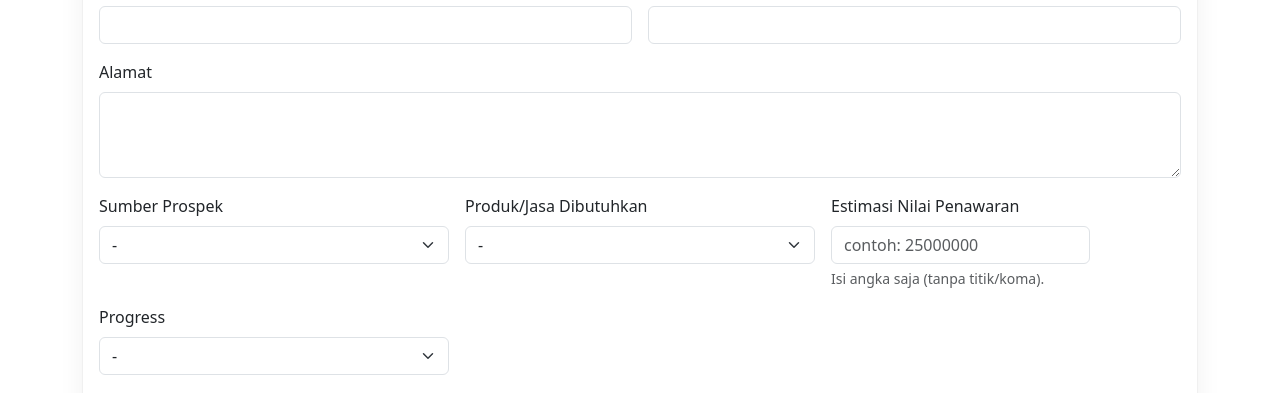
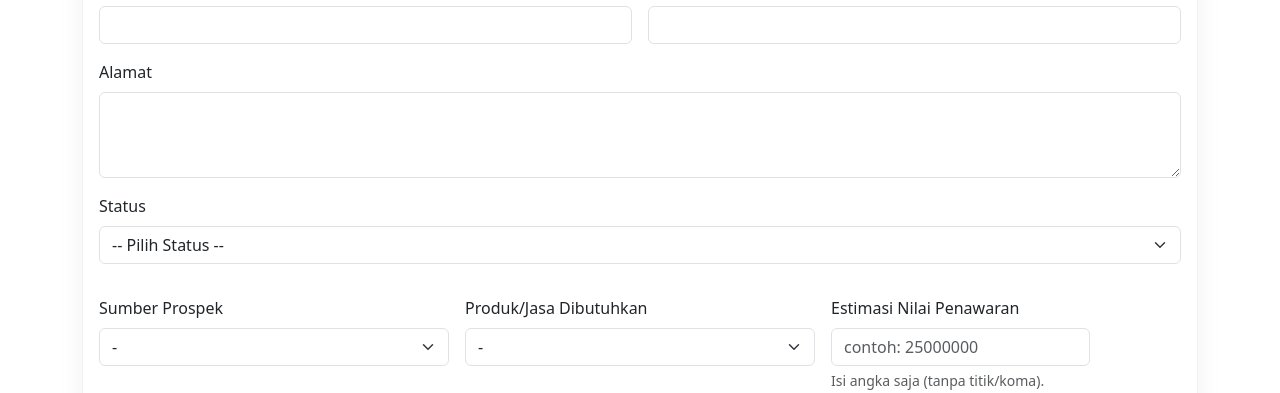
Before and after one commit to acis05/crm-acis, a Flask app: page /customers/new in a window 1280 px wide. Shown: the part 438-831 px from the top of the page. Run offline with Flask 3, Linux system fonts and the light colour scheme; the visitor is signed in with stand-in values (Sample User, id 1); parts of the project's set-up code (start-up, migrations or seed data) failed here and were passed over; some libraries are stand-ins or nearby versions.

Commit message:
update status1

```diff
--- a/app.py
+++ b/app.py
@@ -132,6 +132,8 @@ class Customer(db.Model):
 
     name = db.Column(db.String(160), nullable=False)
     salesman_name = db.Column(db.String(160), nullable=True)
+
+    status = db.Column(db.String(20), nullable=True)
 
     address = db.Column(db.Text, nullable=True)
     phone_wa = db.Column(db.String(80), nullable=True)
@@ -796,6 +798,7 @@ def customers_create():
         note_followup_lanjutan=request.form.get("note_followup_lanjutan", "").strip(),
         management_comment=request.form.get("management_comment", "").strip(),
         prospect_next_followup_date=to_date_or_none(request.form.get("prospect_next_followup_date")),
+        status=request.form.get("status"),
     )
 
     if not c.name:
@@ -852,6 +855,7 @@ def customers_update(customer_id: int):
     c.note_followup_awal = request.form.get("note_followup_awal", "").strip()
     c.note_followup_lanjutan = request.form.get("note_followup_lanjutan", "").strip()
     c.management_comment = request.form.get("management_comment", "").strip()
+    c.status = request.form.get("status", "").strip()
     c.prospect_next_followup_date = to_date_or_none(request.form.get("prospect_next_followup_date"))
 
     if not c.name:
@@ -1370,9 +1374,12 @@ def ensure_schema():
     # --- 1) kolom tambahan yang aman ---
     ensure_col(
         "customer",
+        "status",
         "prospect_next_followup_date",
         "ALTER TABLE customer ADD COLUMN prospect_next_followup_date DATE",
         "ALTER TABLE customer ADD COLUMN prospect_next_followup_date DATE",
+        "ALTER TABLE customer ADD COLUMN status VARCHAR(20)",
+        "ALTER TABLE customer ADD COLUMN status VARCHAR(20)",
     )
 
     # --- 2) beresin UNIQUE constraint untuk master tables ---
--- a/templates/customer_form.html
+++ b/templates/customer_form.html
@@ -48,6 +48,16 @@
       <div class="col-12">
         <label class="form-label">Alamat</label>
         <textarea class="form-control" name="address" rows="3">{{ c.address or '' }}</textarea>
+      </div>
+
+      <div class="mb-3">
+        <label class="form-label">Status</label>
+        <select name="status" class="form-select">
+          <option value="">-- Pilih Status --</option>
+          <option value="HOT" {% if c.status == "HOT" %}selected{% endif %}>HOT</option>
+          <option value="WARM" {% if c.status == "WARM" %}selected{% endif %}>WARM</option>
+          <option value="COLD" {% if c.status == "COLD" %}selected{% endif %}>COLD</option>
+        </select>
       </div>
 
       <div class="col-md-4">
```
Also changed, not shown: templates/customers_list.html (+12 -3 lines).
